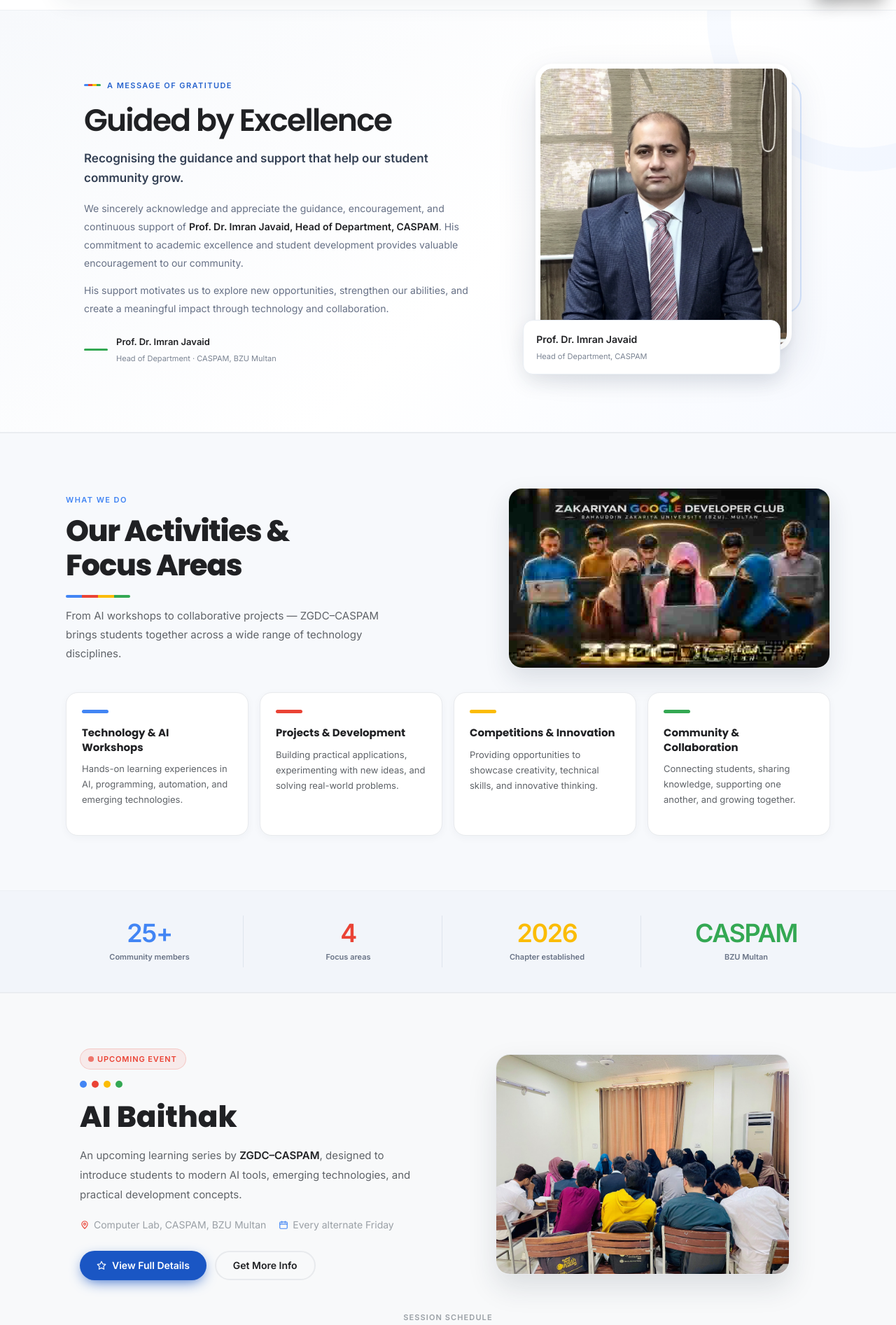
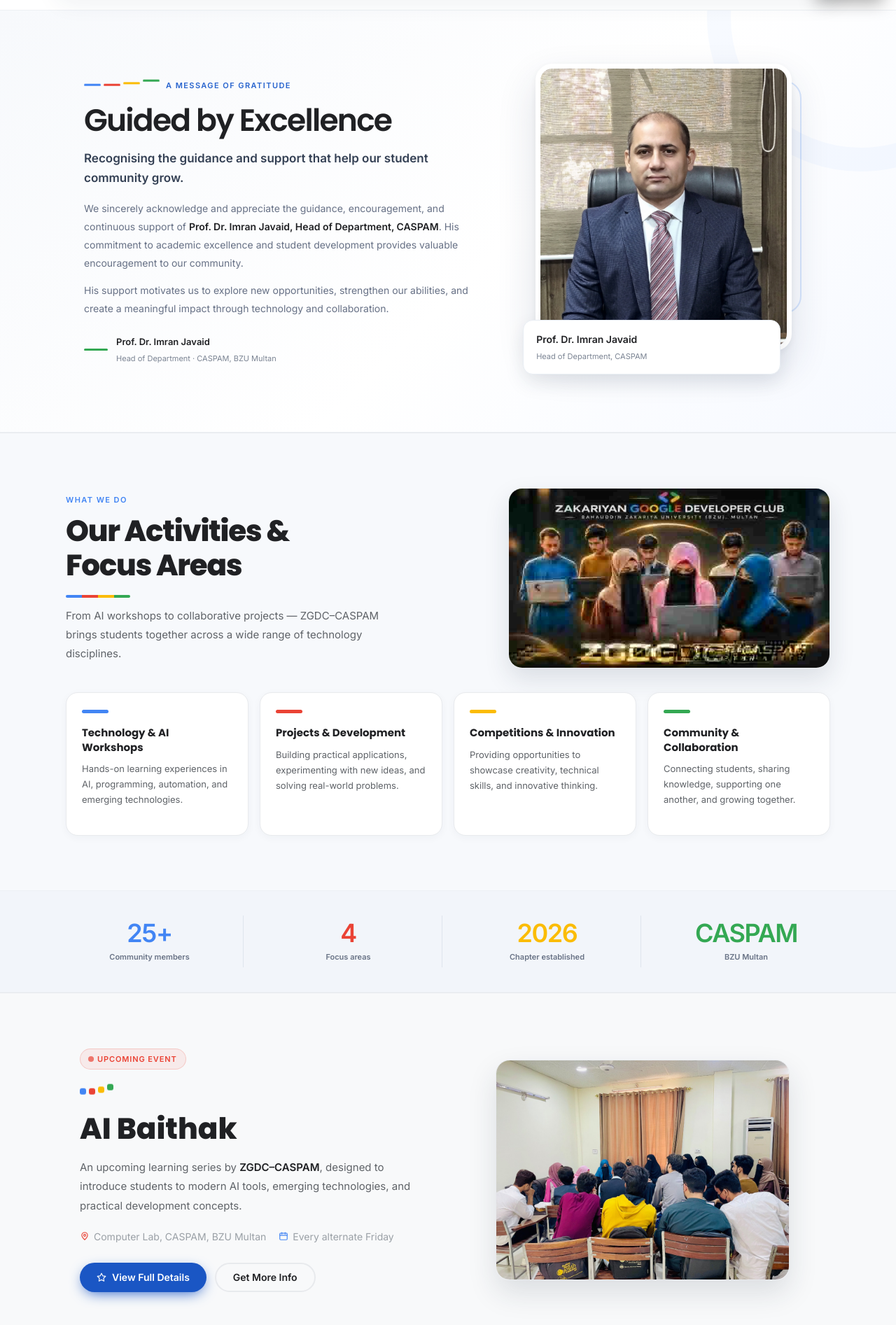
Before and after one commit to rebiyamalik/ZGDC-CASPAM-Chapter, a React (Vite) app: page / in a window 1280 px wide. Shown: the part 784-2677 px from the top of the page at 70% size. Built offline with nearby package versions, Linux system fonts and the light colour scheme; no server answers.

Commit message:
Use animated brand dots on Home.jsx

```diff
--- a/src/pages/Home.jsx
+++ b/src/pages/Home.jsx
@@ -5,10 +5,8 @@ import { ZGDC } from '../data/zgdcInfo'
 
 /* ── Google colour dots ── */
 const GoogleDots = () => (
-  <div style={{ display:"flex", gap:7, marginBottom:18 }}>
-    {["#4285F4","#EA4335","#FBBC05","#34A853"].map(c => (
-      <span key={c} style={{ width:10, height:10, borderRadius:"50%", background:c, display:"inline-block" }}/>
-    ))}
+  <div style={{ marginBottom:18 }}>
+    <span className="zgdc-animated-dots" aria-hidden="true"><i/><i/><i/><i/></span>
   </div>
 )
 
@@ -28,7 +26,8 @@ function HodSection() {
         <div className="home-gratitude-grid">
           <div className="home-gratitude-copy">
             <span className="home-gratitude-eyebrow">
-              <i aria-hidden="true"/> A Message of Gratitude
+              <span className="zgdc-animated-dots" aria-hidden="true"><i/><i/><i/><i/></span>
+              A Message of Gratitude
             </span>
             <h2>Guided by Excellence</h2>
             <p className="home-gratitude-lead">
```
